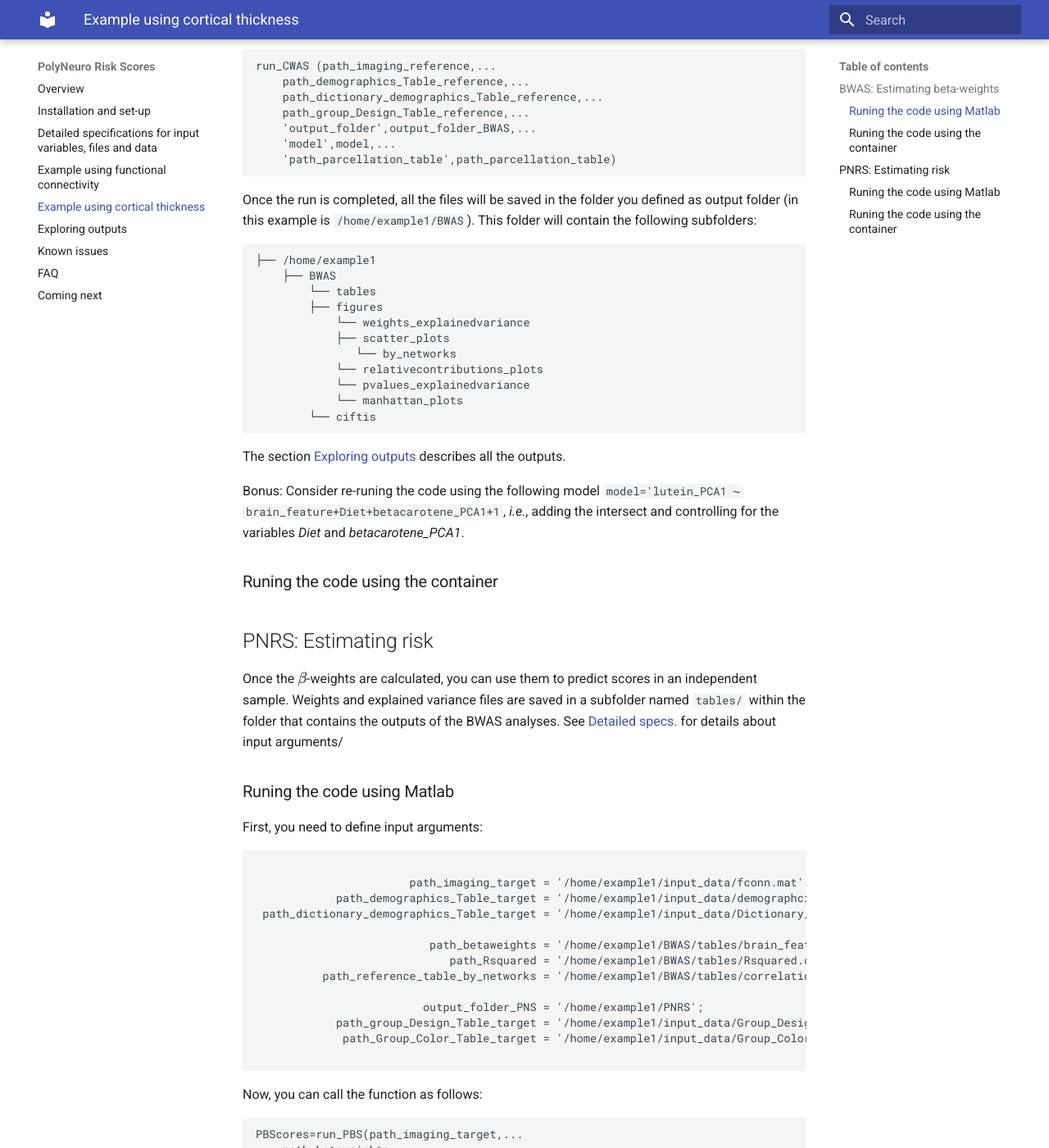
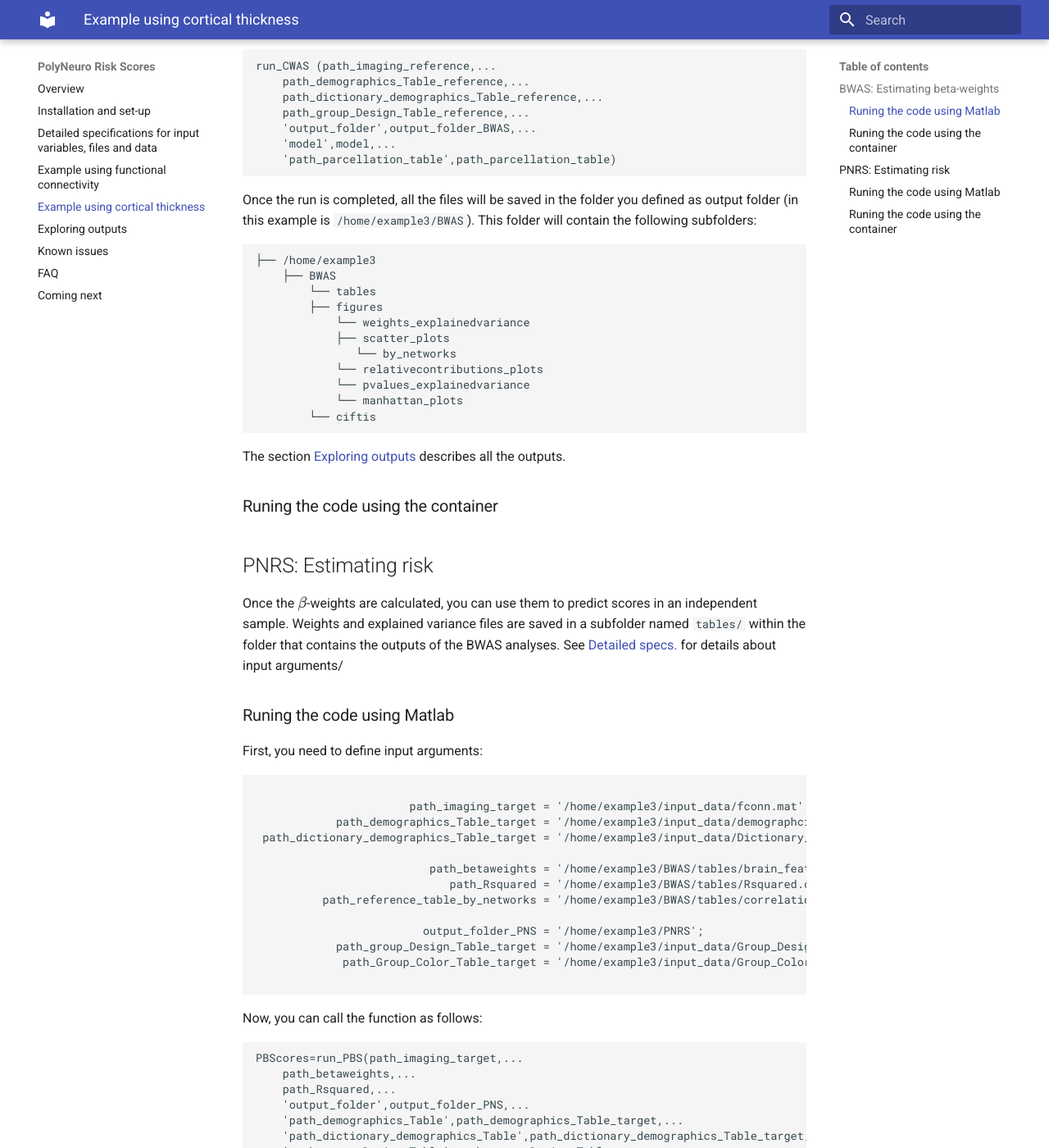
Before and after one commit to omiranda/polyneuro_risk_score, an MkDocs documentation site: the page built from docs/going_deeper_1.md, in a window 1280 px wide and 1400 px high, scrolled down 1287 px. Shown: the whole window at 82% size. Built offline with MkDocs 1.6.1 and Material for MkDocs 9.7.7, drawn with Linux system fonts in a browser that asks for light colours; formulas are drawn with MathJax 3; old or Windows-style settings are respelled for this version of MkDocs; some of the changed text lies outside the part shown.

Commit message:
Update going_deeper_1.md

````diff
--- a/docs/going_deeper_1.md
+++ b/docs/going_deeper_1.md
@@ -24,14 +24,14 @@ The first part of the analysis is to calculate the \\( \beta\\)-weights. This se
 Once you have opened Matlab and added to your session the path to the repo, define the input arguments:
 
 ```Matlab
-                        path_imaging_reference = '/home/example1/input_data/fconn.mat';
-             path_demographics_Table_reference = '/home/example1/input_data/demographcis_Table.csv';
-  path_dictionary_demographics_Table_reference = '/home/example1/input_data/Dictionary_for_demographics_Table.csv';
-             path_group_Design_Table_reference = '/home/example1/input_data/Group_Design_Table.csv';
-                            output_folder_BWAS = '/home/example1/BWAS';
-                        path_parcellation_table= '/home/example1/input_data/parcel.mat';
-               path_Group_Color_Table_reference= '/home/example1/input_data/Group_Color_Table.csv';
-                        model='lutein_PCA1 ~ brain_feature-1';
+                        path_imaging_reference = '/home/example3/input_data/cortical_thickness.mat';
+             path_demographics_Table_reference = '/home/example3/input_data/demographics_Table.csv';
+  path_dictionary_demographics_Table_reference = '/home/example3/input_data/Dictionary_for_demographics_Table.csv';
+             path_group_Design_Table_reference = '/home/example3/input_data/Group_Design_Table.csv';
+                            output_folder_BWAS = '/home/example3/BWAS';
+                        path_parcellation_table= '/home/example3/input_data/HCP_ColeAnticevic.csv';
+               path_Group_Color_Table_reference= '/home/example3/input_data/Group_Color_Table.csv';
+                        model='var3 ~ brain_feature-1';
 ```
 
 Now, you can call the function as follows:
@@ -46,10 +46,10 @@ run_CWAS (path_imaging_reference,...
     'path_parcellation_table',path_parcellation_table)
 ```
 
-Once the run is completed, all the files will be saved in the folder you defined as output folder (in this example is `/home/example1/BWAS`). This folder will contain the following subfolders:
+Once the run is completed, all the files will be saved in the folder you defined as output folder (in this example is `/home/example3/BWAS`). This folder will contain the following subfolders:
 
 ```markdown
-├── /home/example1
+├── /home/example3
     ├── BWAS
         └── tables
         ├── figures
@@ -64,7 +64,6 @@ Once the run is completed, all the files will be saved in the folder you defined
 The section [Exploring outputs](./exploring_outputs.md) describes all the outputs.
 
 
-Bonus: Consider re-runing the code using the following model `model='lutein_PCA1 ~ brain_feature+Diet+betacarotene_PCA1+1`, *i.e.*, adding the intersect and controlling for the variables *Diet* and *betacarotene_PCA1*.
 
 ### Runing the code using the container
 
@@ -77,17 +76,17 @@ First, you need to define input arguments:
 
 ```Matlab
 
-                       path_imaging_target = '/home/example1/input_data/fconn.mat';
-            path_demographics_Table_target = '/home/example1/input_data/demographcis_Table.csv';
- path_dictionary_demographics_Table_target = '/home/example1/input_data/Dictionary_for_demographics_Table.csv';
+                       path_imaging_target = '/home/example3/input_data/fconn.mat';
+            path_demographics_Table_target = '/home/example3/input_data/demographcis_Table.csv';
+ path_dictionary_demographics_Table_target = '/home/example3/input_data/Dictionary_for_demographics_Table.csv';
 
-                          path_betaweights = '/home/example1/BWAS/tables/brain_feature.csv';
-                             path_Rsquared = '/home/example1/BWAS/tables/Rsquared.csv';
-          path_reference_table_by_networks = '/home/example1/BWAS/tables/correlations_by_networks.csv';
+                          path_betaweights = '/home/example3/BWAS/tables/brain_feature.csv';
+                             path_Rsquared = '/home/example3/BWAS/tables/Rsquared.csv';
+          path_reference_table_by_networks = '/home/example3/BWAS/tables/correlations_by_networks.csv';
 
-                         output_folder_PNS = '/home/example1/PNRS';
-            path_group_Design_Table_target = '/home/example1/input_data/Group_Design_Table.csv';
-             path_Group_Color_Table_target = '/home/example1/input_data/Group_Color_Table.csv';
+                         output_folder_PNS = '/home/example3/PNRS';
+            path_group_Design_Table_target = '/home/example3/input_data/Group_Design_Table.csv';
+             path_Group_Color_Table_target = '/home/example3/input_data/Group_Color_Table.csv';
 
 ```
 Now, you can call the function as follows:
@@ -105,10 +104,10 @@ PBScores=run_PBS(path_imaging_target,...
     'path_reference_table_by_networks',path_reference_table_by_networks);
 ```
 
-Once the run is completed, all the files will be saved in the folder you defined as output folder (in this example is `/home/example1/PNRS`). This folder will contain the following subfolders:
+Once the run is completed, all the files will be saved in the folder you defined as output folder (in this example is `/home/example3/PNRS`). This folder will contain the following subfolders:
 
 ```markdown
-├── /home/example1/
+├── /home/example3/
     ├── PNRS
         └── tables
             └── weights_explainedvariance
````
